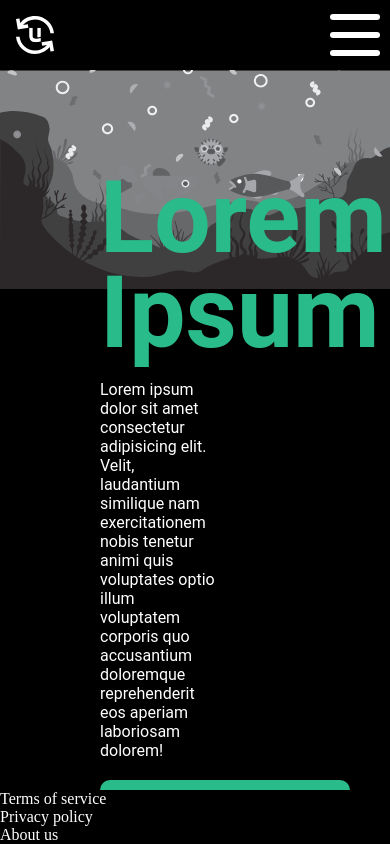
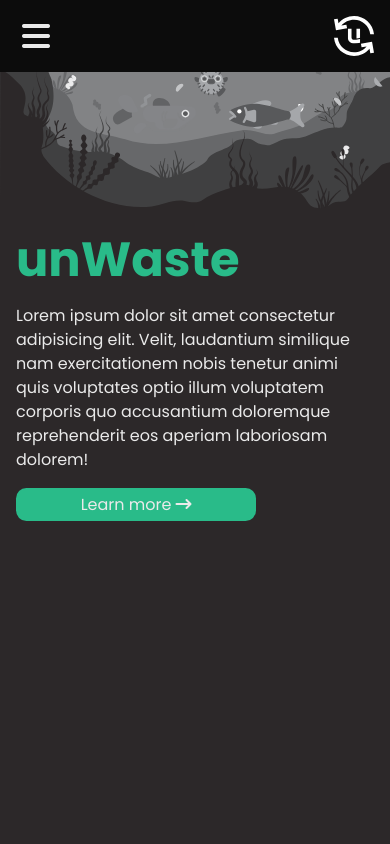
Before and after one commit to ckc-dev/CompEng, a Django app: page / in a window 390 px wide. Run offline with Django 4.2, Linux system fonts and the light colour scheme; parts of the project's set-up code (start-up, migrations or seed data) failed here and were passed over; some libraries are stand-ins or nearby versions.

Commit message:
Refactor index page.
Made various refactorings to the index page. Mainly, focused on making the HTML more semantic, making the CSS more responsive, and making everything more readable and prioritizing best practices.

```diff
--- a/base/static/base/scripts/index.js
+++ b/base/static/base/scripts/index.js
@@ -1,4 +1,4 @@
-const btnMenu = document.getElementById("btn-menu");
-const navbar = document.getElementById("navbar");
+const mobileNav = document.querySelector("nav.mobile");
+const mobileNavToggle = document.querySelector(".mobile-nav-toggle");
 
-btnMenu.onclick = () => navbar.classList.toggle("active");
+mobileNavToggle.onclick = () => mobileNav.classList.toggle("hidden");
--- a/base/static/base/styles/style.css
+++ /dev/null
@@ -1,192 +0,0 @@
-@import url('https://fonts.googleapis.com/css2?family=Poppins:ital,wght@0,100;0,200;0,300;0,400;0,500;0,600;0,700;0,800;0,900;1,100;1,200;1,300;1,400;1,500;1,600;1,700;1,800;1,900&display=swap');
-
-*{
-    margin: 0;
-    padding: 0;
-    box-sizing: border-box;
-}
-
-body{
-    height: 100%;
-    width: 100%;
-    overflow: hidden;
-    background: #000;
-}
-
-/* HEADER */
-header{
-    display: flex;
-    align-items: center;
-    justify-content: space-between;
-    height: 70px;
-    padding: 1rem;
-    background: #000;
-}
-
-header a{
-    text-decoration: none;
-    color: #fff;
-    font-family: 'Roboto', sans-serif;
-}
-
-#logo{
-    height: 100%;
-}
-
-#logoDesktop, #logoMobile{
-    height: 100%;
-    /* Gambiarra pra pintar o logo svg de branco */
-    filter: invert(100%) sepia(100%) saturate(0%) hue-rotate(122deg) brightness(104%) contrast(102%);
-}
-
-#logoMobile{
-    display: none;
-}
-
-#btn-menu{
-    display: none;
-}
-
-#menulist{
-    display: flex;
-    list-style: none;
-    gap: .5rem;
-}
-
-#menulist a{
-    color: #fff;
-    display: block;
-    padding: .5rem;
-}
-
-nav ul a:hover{
-    cursor: pointer;;
-}
-
-/* MAIN */
-
-/* Container - Section 1 */
-.section1 .container{
-    position: relative;
-    text-align: left;
-}
-
-.section1 .container img{
-    position: absolute;
-    width: 100vw;
-}
-
-.section1 .container .textarea{
-    top: 100px;
-    left: 100px;
-    position: absolute;
-    display: flex;
-    flex-direction: column;
-}
-
-.section1 .container .textarea h1{
-    line-height: 95px;
-    font-size: 100px;
-    font-family: 'Roboto', sans-serif;
-    font-weight: 700;
-    color: #29BB89;
-}
-
-.section1 .container .textarea p{
-    font-family: 'Roboto', sans-serif;
-    font-weight: 400;
-    margin-top: 20px;
-    margin-bottom: 20px;
-    width: 40%;
-    color: #fff;
-}
-
-.section1 .container .textarea button{
-    border: none;
-    background: #29BB89;
-    color: #fff;
-    border-radius: 10px;
-    height: 30px;
-    width: 250px;
-    font-family: 'Roboto', sans-serif;
-    font-weight: 500;
-}
-
-/* FOOTER */
-footer{
-    position: absolute;
-    justify-content: end;
-    background: #000;
-    color: #fff;
-    bottom: 0;
-    width: 100%;
-}
-
-footer ul li a{
-    text-decoration: none;
-    color: #fff;
-}
-
-/* MEDIA QUERY */
-@media (max-width: 652px) {
-    #logoDesktop{
-        display: none;
-    }
-
-    #logoMobile{
-        display: block;
-    }
-
-    #btn-menu{
-        display: block;
-        border: none;
-        background: transparent;
-    }
-
-    header nav label{
-        display: flex;
-        flex-direction: column;
-        width: 50px;
-        cursor: pointer;
-    }
-
-    label span{
-        background: #fff;
-        border-radius: 10px;
-        height: 6px;
-        margin: 6px;
-    }
-
-    header label span:nth-of-type(1){
-        width: 100%;
-    }
-
-    header button label span:nth-of-type(2){
-        width: 100%;
-    }
-
-    header button label span:nth-of-type(3){
-        width: 100%;
-    }
-
-    #menulist{
-        display: none;
-        position: absolute;
-        width: 100%;
-        top: 70px;
-        right: 0;
-        background-color: #000;
-        height: calc(100% - 70px);
-        z-index: 1000;
-    }
-
-    #navbar.active #menulist{
-        display:block;
-    }
-
-    #menulist a{
-        padding: 1rem 0;
-        margin: 0 1rem;
-        border-bottom: 2px solid white;
-    }
-}
--- a/base/templates/base/index.html
+++ b/base/templates/base/index.html
@@ -5,29 +5,25 @@
 
 {% block head %}
   <script src="{% static 'base/scripts/index.js' %}" defer></script>
-    <link rel="stylesheet" href="{% static 'base/styles/style.css' %}">
 {% endblock %}
 
 {% block body %}
-    <!-- HEADER -->
-    <header id="header">
-        <a href="{% url 'base:index' %}" id="logo">
-            <img src="{% static 'base/images/svg/UnWaste Letter.svg' %}" alt="logo" id="logoDesktop">
-            <img src="{% static 'base/images/svg/UnWaste Icon Black.svg' %}" alt="logo" id="logoMobile">
+  <header>
+    <nav>
+      <button class="mobile-nav-toggle fa-solid fa-bars"></button>
+      <a class="logo-container" href="{% url 'base:index' %}">
+        <img
+          class="desktop"
+          src="{% static 'base/images/svg/UnWaste Letter.svg' %}"
+          alt="unWaste logo."
+        />
+        <img
+          class="mobile"
+          src="{% static 'base/images/svg/UnWaste Icon Black.svg' %}"
+          alt="unWaste logo."
+        />
       </a>
-
-        <!-- NAVBAR -->
-        <nav id="navbar">
-            <button id="btn-menu">
-                <label for="check">
-                    <span></span>
-                    <span></span>
-                    <span></span>
-                </label>
-            </button>
-
-            <!-- MENULIST -->
-            <ul id="menulist">
+      <ul>
         {% if request.user.is_authenticated %}
           <li><a href="{% url 'base:logout' %}">Logout</a></li>
           <li><a href="{% url 'base:settings' %}">Settings</a></li>
@@ -37,22 +33,31 @@
         {% endif %}
       </ul>
     </nav>
+    <nav class="mobile hidden">
+      <ul>
+        {% if request.user.is_authenticated %}
+          <li><a href="{% url 'base:logout' %}">Logout</a></li>
+          <li><a href="{% url 'base:settings' %}">Settings</a></li>
+        {% else %}
+          <li><a href="{% url 'base:login' %}">Login</a></li>
+          <li><a href="{% url 'base:register' %}">Register</a></li>
+        {% endif %}
+        <li><a href="{% url 'base:terms_of_service' %}">Terms of service</a></li>
+        <li><a href="{% url 'base:privacy_policy' %}">Privacy policy</a></li>
+        <li><a href="{% url 'base:about_us' %}">About us</a></li>
+      </ul>
+    </nav>
   </header>
-
-    <div class="main">
-        <div class="section1">
-            <div class="container">
-                <img src="{% static 'base/images/svg/Background2.svg' %}" alt="">
-                <div class="textarea">
-                    <h1>Lorem <br>Ipsum</h1>
-                    <p>Lorem ipsum dolor sit amet consectetur adipisicing elit. Velit, laudantium similique nam exercitationem nobis tenetur animi quis voluptates optio illum voluptatem corporis quo accusantium doloremque reprehenderit eos aperiam laboriosam dolorem!</p>
-                    <button>Descubra mais -></button>
-                </div>
-            </div>
-        </div>
-    </div>
-
-    <!-- FOOTER -->
+  <section>
+    <h1>unWaste</h1>
+    <p>
+      Lorem ipsum dolor sit amet consectetur adipisicing elit. Velit, laudantium
+      similique nam exercitationem nobis tenetur animi quis voluptates optio illum
+      voluptatem corporis quo accusantium doloremque reprehenderit eos aperiam
+      laboriosam dolorem!
+    </p>
+    <button class="confirm">Learn more</button>
+  </section>
   <footer>
     <ul>
       <li><a href="{% url 'base:terms_of_service' %}">Terms of service</a></li>
--- /dev/null
+++ b/static/styles/reset.css
@@ -0,0 +1,64 @@
+/* A modern CSS reset, by Josh W Comeau:
+   https://www.joshwcomeau.com/css/custom-css-reset/
+*/
+
+/* 1. Use a more-intuitive box-sizing model. */
+*,
+*::before,
+*::after {
+  box-sizing: border-box;
+}
+
+/* 2. Remove default margin. */
+* {
+  margin: 0;
+}
+
+/* 3. Allow percentage-based heights in the application. */
+html,
+body {
+  height: 100%;
+}
+
+/* Typographic tweaks!
+   4. Add accessible line-height.
+   5. Improve text rendering. */
+body {
+  line-height: 1.5;
+  -webkit-font-smoothing: antialiased;
+}
+
+/* 6. Improve media defaults. */
+img,
+picture,
+video,
+canvas,
+svg {
+  display: block;
+  max-width: 100%;
+}
+
+/* 7. Remove built-in form typography styles. */
+input,
+button,
+textarea,
+select {
+  font: inherit;
+}
+
+/* 8. Avoid text overflows. */
+p,
+h1,
+h2,
+h3,
+h4,
+h5,
+h6 {
+  overflow-wrap: break-word;
+}
+
+/* 9. Create a root stacking context. */
+#root,
+#__next {
+  isolation: isolate;
+}
--- /dev/null
+++ b/static/styles/style.css
@@ -0,0 +1,184 @@
+/* Variables. */
+:root {
+  --color-white: #eaeaea;
+  --color-black: #0c0c0c;
+  --color-primary: #29bb89;
+  --color-background: #2c2829;
+}
+
+/* Utility classes. */
+.hidden {
+  display: none;
+}
+
+/* General styles. */
+ul,
+ol {
+  padding: 0;
+  list-style: none;
+}
+
+a {
+  text-decoration: none;
+  color: inherit;
+}
+
+h1 {
+  color: var(--color-primary);
+  font-size: 6rem;
+}
+
+p {
+  max-width: 80ch;
+}
+
+button {
+  border: none;
+  border-radius: 0.65rem;
+  background: var(--color-primary);
+  cursor: pointer;
+  width: 15rem;
+  color: inherit;
+  padding-block: 0.25rem;
+}
+
+button.confirm::after {
+  font-family: "Font Awesome 5 Free";
+  font-weight: 900;
+  content: " \f178";
+}
+
+/* Page sectioning. */
+body {
+  background: var(--color-background)
+    url(/static/base/images/svg/Background2.svg) no-repeat;
+  background-size: 100% auto;
+  color: var(--color-white);
+  font-family: "Poppins", sans-serif;
+}
+
+header {
+  background: var(--color-black);
+  padding: 1rem;
+}
+
+nav {
+  display: flex;
+  align-items: center;
+  justify-content: space-between;
+  gap: 1rem;
+}
+
+nav ul {
+  display: flex;
+  padding: 0;
+  list-style: none;
+  gap: 1rem;
+}
+
+nav .logo-container img {
+  height: 40px;
+  /* Hack-ish solution to make SVG white. */
+  filter: invert(100%) sepia(100%) saturate(0%) hue-rotate(122deg)
+    brightness(104%) contrast(102%);
+}
+
+nav .mobile-nav-toggle,
+nav .logo-container .mobile {
+  display: none;
+}
+
+nav .mobile-nav-toggle {
+  border: none;
+  background: none;
+  width: max-content;
+  color: inherit;
+  font-size: xx-large;
+}
+
+nav.mobile {
+  position: fixed;
+  left: 0;
+  align-items: normal;
+  background: var(--color-black);
+  padding: 1rem;
+  width: 100%;
+  height: 100%;
+}
+
+nav.mobile ul {
+  flex-direction: column;
+  width: 100%;
+  gap: 2rem;
+}
+
+nav.mobile ul li {
+  border-bottom: 1px solid;
+}
+
+/* Make it so that the full width of links in mobile navigation bar items is
+   clickable, rather than only their contents. Makes for a better UX. */
+nav.mobile ul li a {
+  display: block;
+  width: 100%;
+}
+
+section {
+  margin-bottom: 5rem;
+  padding: 1rem;
+  max-width: 100rem;
+  margin-inline: auto;
+}
+
+section > * {
+  margin-block: 0.5rem;
+}
+
+section:first-of-type {
+  margin-top: 8rem;
+}
+
+footer {
+  position: fixed;
+  bottom: 0;
+  background: var(--color-black);
+  padding: 1rem;
+  width: 100vw;
+}
+
+footer ul {
+  display: flex;
+  justify-content: space-around;
+}
+
+@media screen and (max-width: 767px) {
+  /* General styles. */
+  h1 {
+    font-size: 3rem;
+  }
+
+  /* Page sectioning. */
+  nav .mobile-nav-toggle,
+  nav .logo-container .mobile {
+    display: block;
+  }
+
+  nav:not(.mobile) ul,
+  .logo-container .desktop {
+    display: none;
+  }
+
+  section {
+    margin-bottom: 0;
+  }
+
+  footer {
+    display: none;
+  }
+}
+
+@media screen and (min-width: 768px) {
+  nav.mobile {
+    display: none;
+  }
+}
--- a/templates/main.html
+++ b/templates/main.html
@@ -1,3 +1,5 @@
+{% load static %}
+
 <!DOCTYPE html>
 <html lang="en">
   <head>
@@ -5,6 +7,18 @@
     <meta http-equiv="X-UA-Compatible" content="IE=edge" />
     <meta name="viewport" content="width=device-width, initial-scale=1.0" />
     <title>{% block title %}{% endblock %} - unWaste</title>
+    <link href="{% static 'styles/reset.css' %}" rel="stylesheet" />
+    <link href="{% static 'styles/style.css' %}" rel="stylesheet" />
+    <link rel="preconnect" href="https://fonts.googleapis.com" />
+    <link rel="preconnect" href="https://fonts.gstatic.com" crossorigin />
+    <link
+      href="https://fonts.googleapis.com/css2?family=Poppins:wght@200;400;700&display=swap"
+      rel="stylesheet"
+    />
+    <script
+      src="https://kit.fontawesome.com/fedd2c1095.js"
+      crossorigin="anonymous"
+    ></script>
     {% block head %}{% endblock %}
   </head>
   <body>
--- a/unwaste/settings.py
+++ b/unwaste/settings.py
@@ -148,8 +148,11 @@ USE_TZ = True
 
 # Static files (CSS, JavaScript, Images)
 # https://docs.djangoproject.com/en/4.0/howto/static-files/
-STATIC_URL = 'static/'
+STATIC_URL = '/static/'
 STATIC_ROOT = BASE_DIR / 'staticfiles'
+STATICFILES_DIRS = [
+    BASE_DIR / 'static',
+]
 
 # Default primary key field type
 # https://docs.djangoproject.com/en/4.0/ref/settings/#default-auto-field
```
Lines whose indentation alone changed are shown as unchanged.
